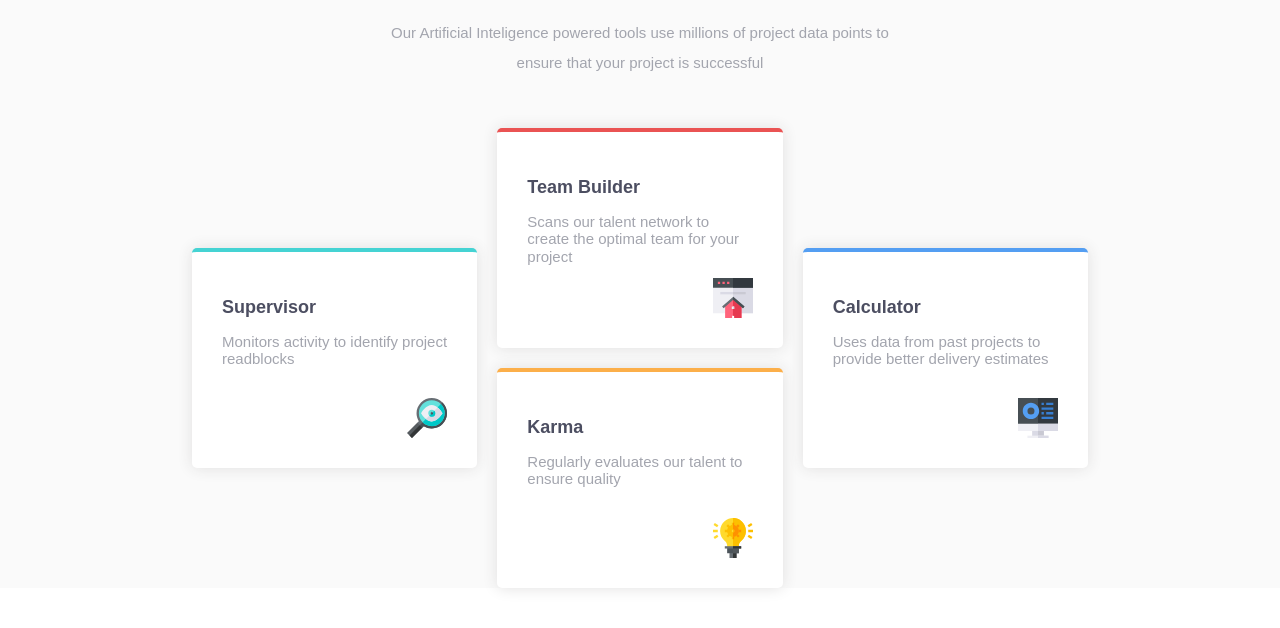
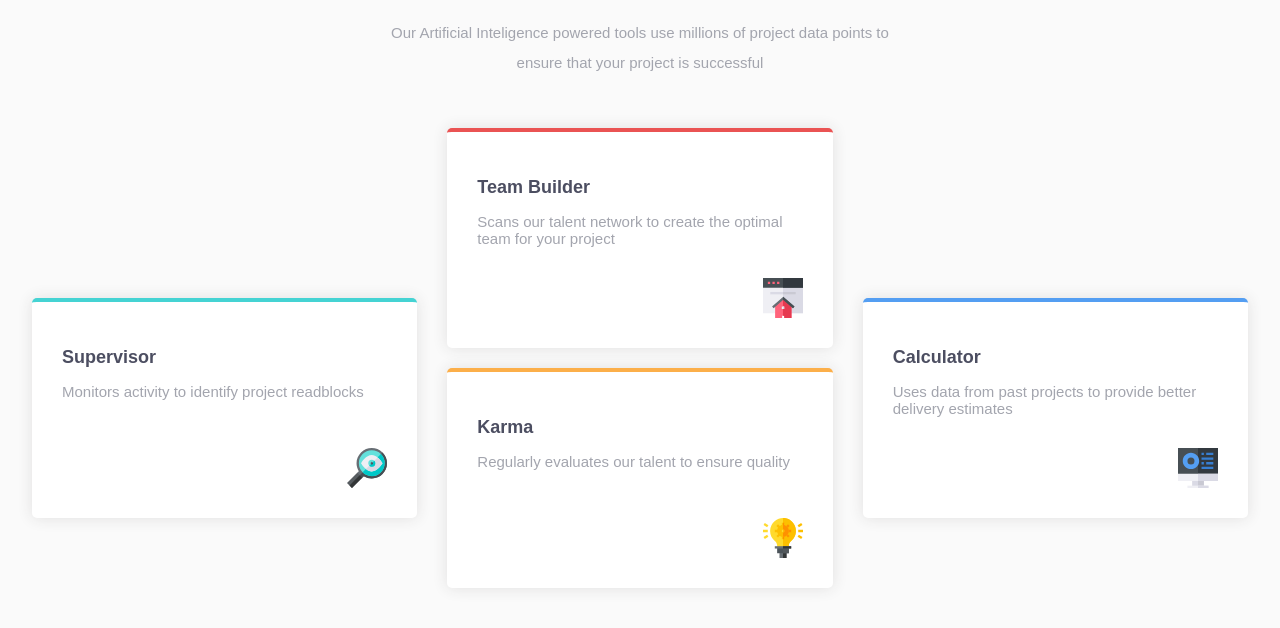
Before and after one commit to aminasouane/four-card-feature-section, a plain HTML site: page index.html in a window 1280 px wide. Shown: the part 128-756 px from the top of the page. Drawn offline with Linux system fonts and the light colour scheme.

Commit message:
modified the design

```diff
--- a/css/style.css
+++ b/css/style.css
@@ -10,15 +10,15 @@
 }
 .container .features {
     margin: auto;
-    width: 70%;
+    width: 95%;
     display: flex;
     flex-wrap: wrap;
     justify-content: center;
     align-items: center;
-    gap : 20px
+    gap : 30px
 }
 .container .features > * {
-    flex : 1 1 31%;
+    flex : 1 1 30%;
     min-width: 180px;
     max-width: 100%;
 }
@@ -40,6 +40,7 @@ border-top :solid  4px hsl(180, 62%, 55%)
 }
 .container .features .three {
     border-top: solid 4px hsl(34, 97%, 64%);
+    margin-bottom: 100px;
 }
 .container .features .four {
     border-top: solid 4px hsl(212, 86%, 64%);
```
